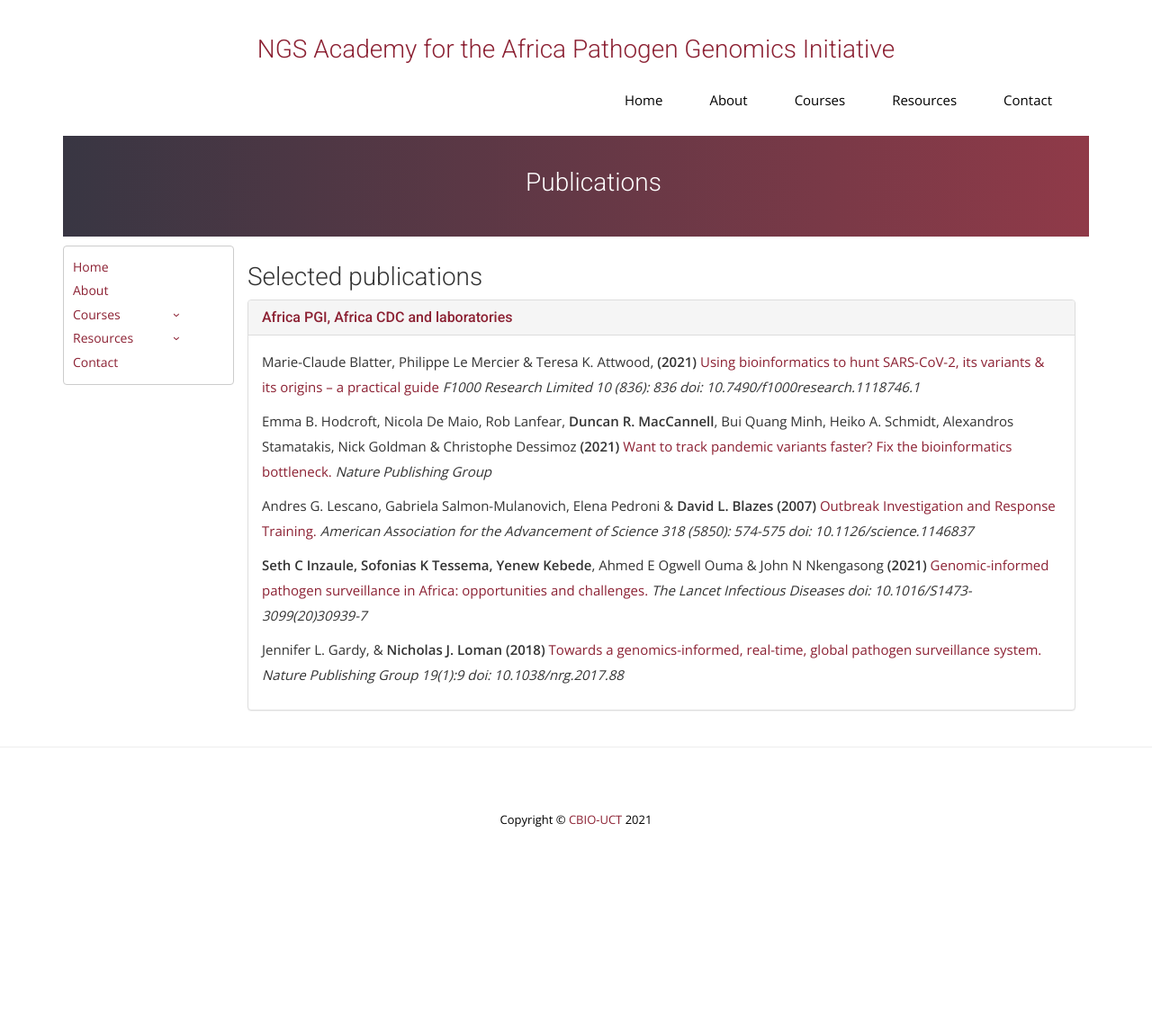
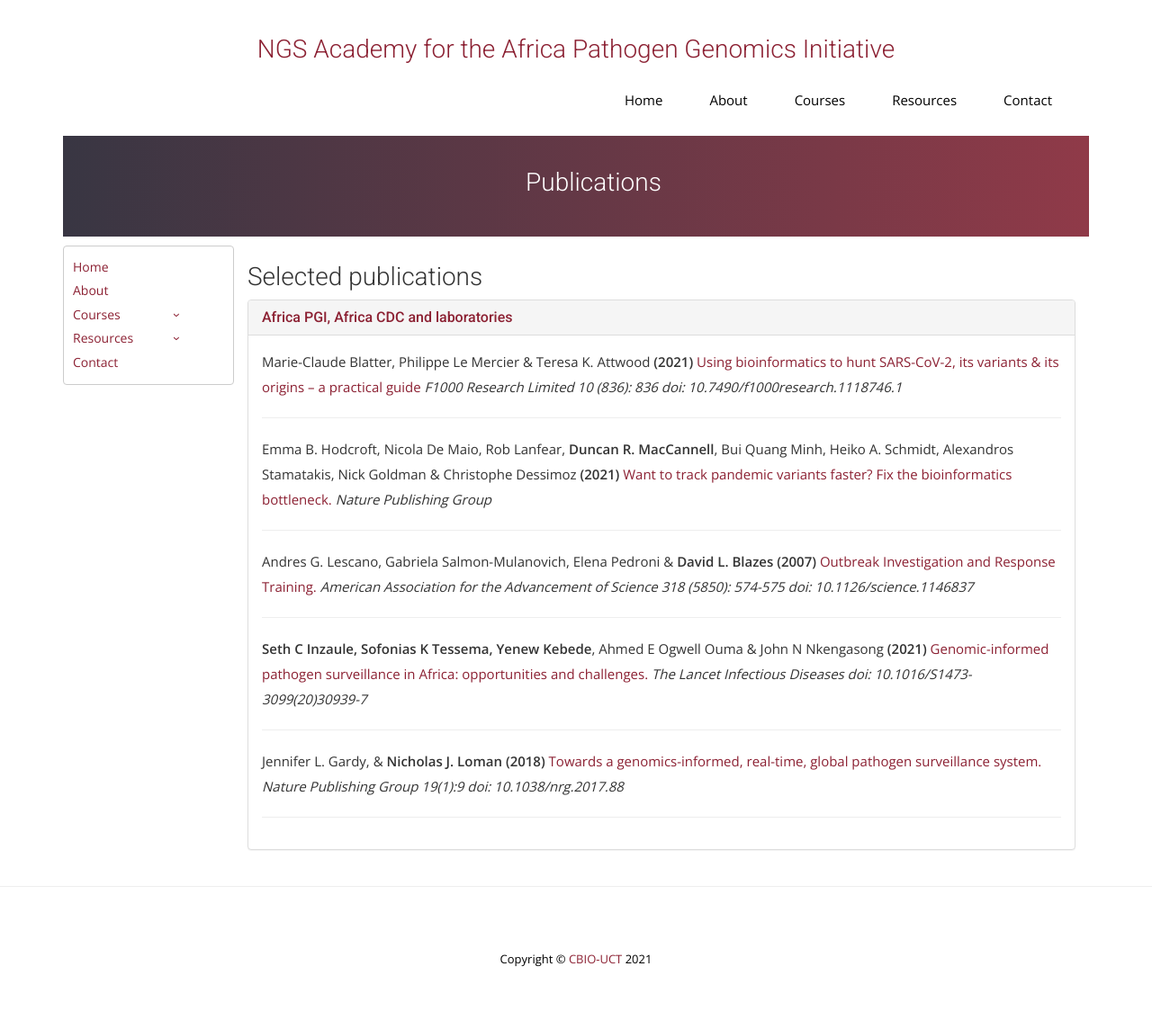
Before and after one commit to uct-cbio/ngs-academy, a Jekyll site: the page built from publications.html, in a window 1280 px wide. Shown: the whole page at 90% size. Built offline with Jekyll 4.4.1, drawn with Linux system fonts in a browser that asks for light colours; nearby versions of some CDN libraries; some web fonts are replaced; comment, search, counter and statistics services are not loaded; before the commit the page ends 989 px from its top, so only the background shows below that.

Commit message:
updated resources/publications page

```diff
--- a/publications.html
+++ b/publications.html
@@ -22,13 +22,14 @@ permalink: /resources/publications/
           <div class="panel-body">
 
             <p>
-              Marie-Claude Blatter, Philippe Le Mercier & Teresa K. Attwood, <b>(2021) </b> <a style="color:black;"
+              Marie-Claude Blatter, Philippe Le Mercier & Teresa K. Attwood <b>(2021) </b> <a style="color:black;"
                 href="https://doi.org/10.7490/f1000research.1118746.1" target="_blank">
 
                 Using bioinformatics to hunt SARS-CoV-2, its variants & its origins – a practical guide
 
               </a>
               <i>F1000 Research Limited 10 (836): 836 doi: 10.7490/f1000research.1118746.1</i>
+              <hr>
             </p>
 
             <p>
@@ -39,7 +40,9 @@ permalink: /resources/publications/
                 track pandemic variants faster? Fix the bioinformatics bottleneck.
               </a>
               <i>Nature Publishing Group </i>
+              <hr>
             </p>
+
             <p>
               Andres G. Lescano, Gabriela Salmon-Mulanovich, Elena Pedroni & <b>David L. Blazes </b><b>(2007) </b>
               <a style="color:black;" href="https://science.sciencemag.org/content/318/5850/574"
@@ -47,18 +50,21 @@ permalink: /resources/publications/
                 Investigation and Response Training. </a>
               <i>American Association for the Advancement of Science 318 (5850): 574-575 doi:
                 10.1126/science.1146837</i>
+              <hr>
             </p>
             <p> <b>Seth C Inzaule, Sofonias K Tessema, Yenew Kebede</b>, Ahmed E Ogwell Ouma & John N Nkengasong
               <b>(2021) </b> <a style="color:black;" href="https://doi.org/10.1016/S1473-3099(20)30939-7"
                 target="_blank"> Genomic-informed pathogen
                 surveillance in Africa: opportunities and challenges. </a>
               <i>The Lancet Infectious Diseases doi: 10.1016/S1473-3099(20)30939-7</i>
+              <hr>
             </p>
 
             <p> Jennifer L. Gardy, & <b>Nicholas J. Loman</b> <b>(2018) </b> <a style="color:black;"
                 href="https://doi.org/10.1038/nrg.2017.88" target="_blank">
                 Towards a genomics-informed, real-time, global pathogen surveillance system.</a>
               <i> Nature Publishing Group 19(1):9 doi: 10.1038/nrg.2017.88 </i>
+              <hr>
             </p>
 
 
```
Also changed, not shown: 2 other files.
